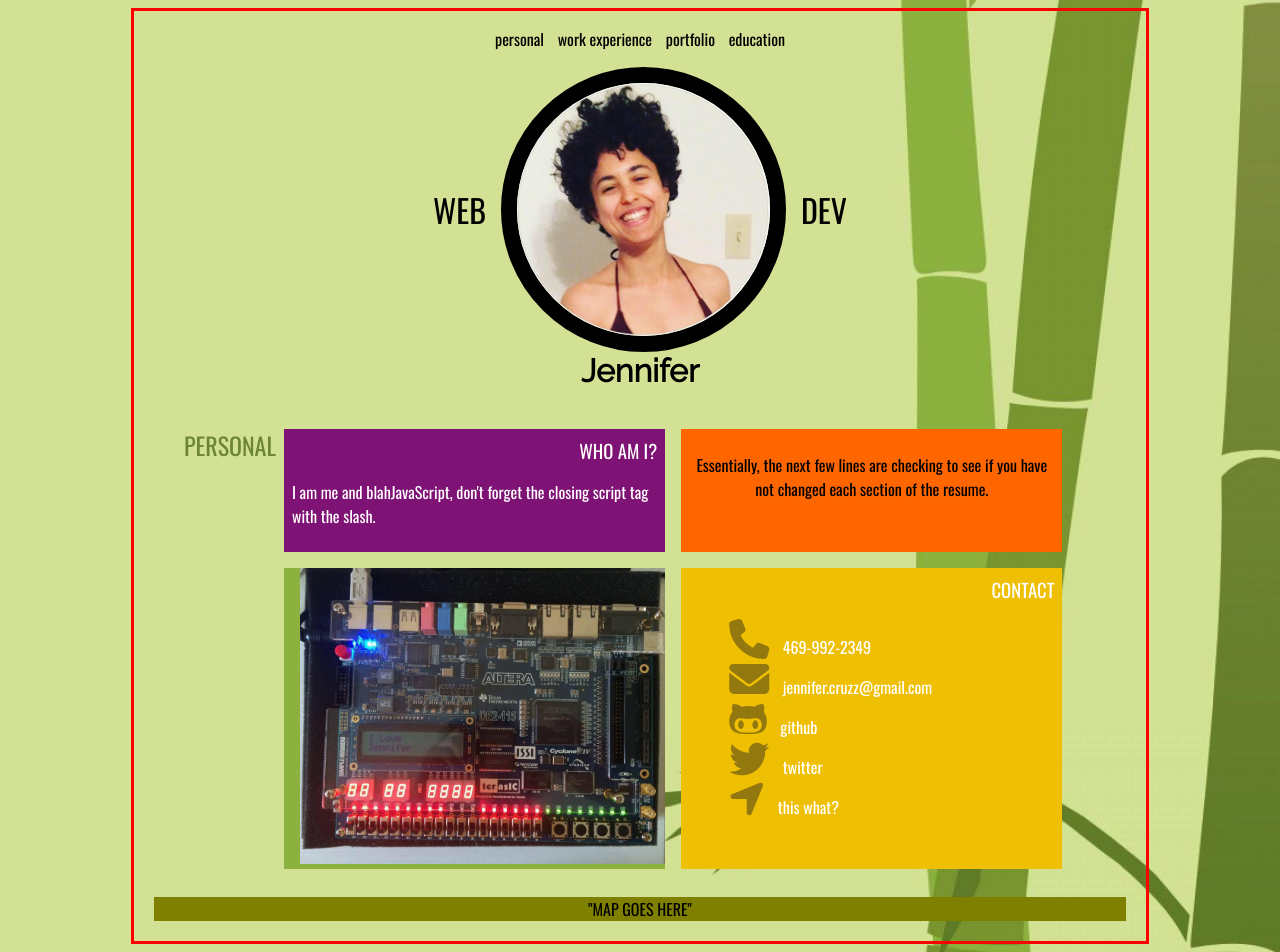
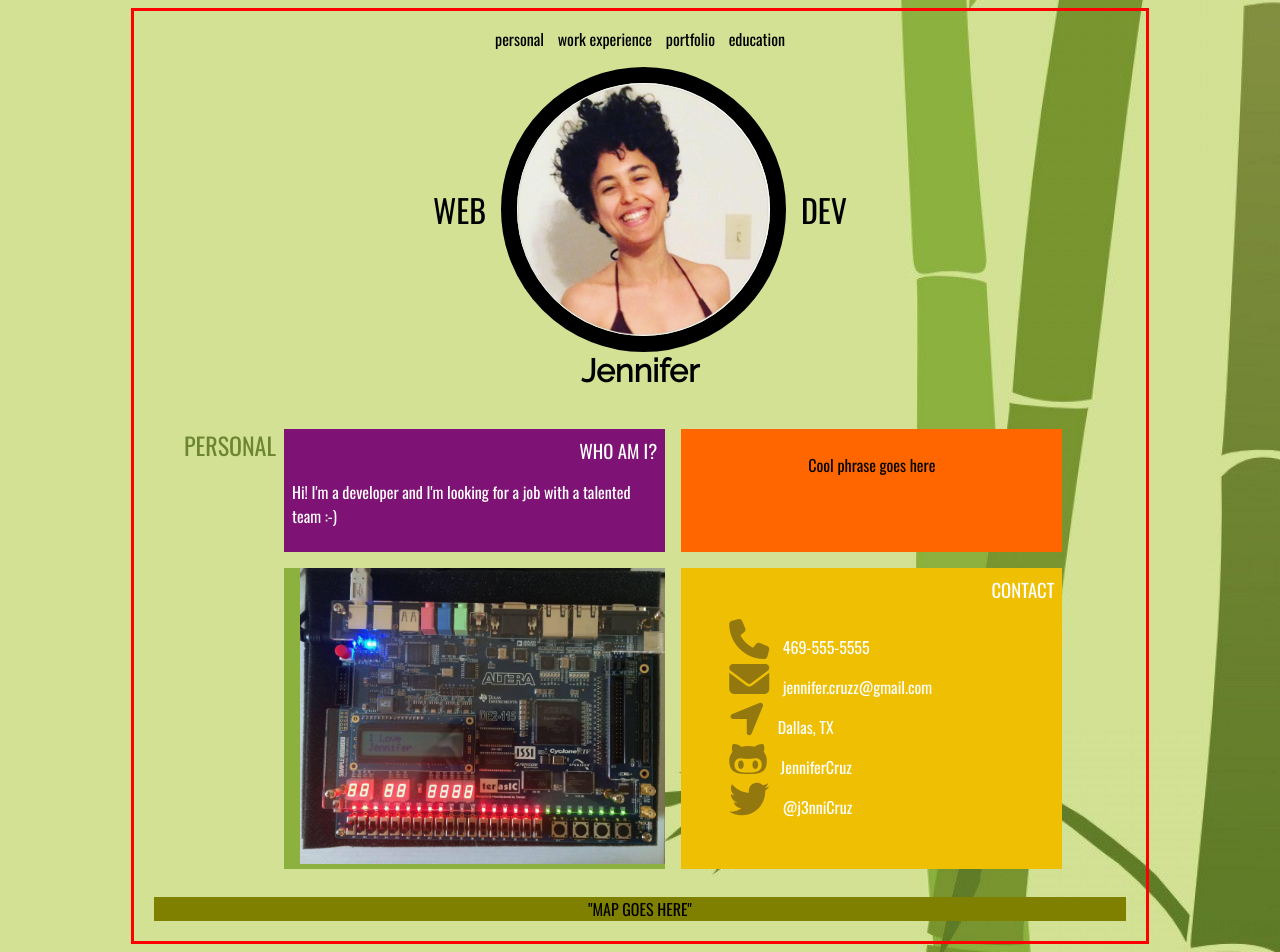
Before and after one commit to JenniferCruz/JenniferCruz.github.io, a plain HTML site: page index.html in a window 1280 px wide. Drawn offline with nearby package versions, Linux system fonts and the light colour scheme.

Commit message:
Feed personal section with resumeBuilder.js

```diff
--- a/css/styles.css
+++ b/css/styles.css
@@ -117,17 +117,11 @@ h2.role {
     color: #6c8532;
 }
 
-.block {
+.flex-block {
   width: 42%;
   padding: 0.5em;
   margin: 0.5em;
   font-weight: 100;
-}
-
-.block-img {
-  width: 42%;
-  margin: 1em;
-  padding-left: 0.5em
 }
 
 .img-clip {
@@ -143,14 +137,14 @@ h2.role {
 }
 
 
-.block h3 {
+.flex-block h3 {
     margin: 0;
     text-align: right;
     text-transform: uppercase;
     font-weight: 100;
 }
 
-.block img {
+.flex-block img {
   width: 100%;
 }
 
@@ -158,9 +152,6 @@ h2.role {
   list-style-type: none;
 }
 
-.contact-section li {
-  /*margin: auto;*/
-}
 
 .fa {
     color: #93780f;
@@ -194,19 +185,18 @@ h2.role {
     justify-content: center;
   }
 
-  .block,
-  .block-img,
+  .flex-block,
   .title,
   .content {
     width: 100%;
   }
 
-  .clip {
-    order: 1;
+  .contact-section {
+    order: 0;
   }
 
-  .contact-section {
-    order: 0;
+  .img-clip {
+    order: 5;
   }
 
   .biopic {
--- a/index.html
+++ b/index.html
@@ -32,40 +32,9 @@
         <div id="header-intro" class="h-intro flex-box">
         </div>
       </div>
-      <div class="personal-info flex-box">
-        <div class="title">
-          <h2>Personal</h2>
-        </div>
-        <div class="line content flex-box">
-          <div id="me-who" class="block violet">
-            <h3>Who am I?</h3>
-            <p>
-              I am me and blahJavaScript, don't forget the closing script tag with the slash.
-            </p>
-          </div>
-          <div id="decor-phrase" class="block clip bright-orange">
-            <p>
-              Essentially, the next few lines are checking to see if you have not
-              changed each section of the resume.
-            </p>
-          </div>
+      <div id="personal-section" class="personal-info flex-box">
 
-          <div id="decor-pic" class="block clip green img-clip">
-            <img src="img/love.jpg" alt="" />
-          </div>
-
-          <div id="contact" class="block contact-section mustard">
-            <h3>Contact</h3>
-              <ul>
-                <li><i class="fa fa-phone" aria-hidden="true"></i> 469-992-2349</li>
-                <li><i class="fa fa-envelope" aria-hidden="true"></i> jennifer.cruzz@gmail.com</li>
-                <li><i class="fa fa-github-alt" aria-hidden="true"></i> github</li>
-                <li><i class="fa fa-twitter" aria-hidden="true"></i> twitter</li>
-                <li><i class="fa fa-location-arrow" aria-hidden="true"></i> this what?</li>
-              </ul>
-          </div>
-        </div>
-        </div>
+      </div>
 
 
       <div class="line skills">
--- a/js/helper.js
+++ b/js/helper.js
@@ -9,20 +9,28 @@ Cameron Pittman
 These are HTML strings. As part of the course, you'll be using JavaScript functions
 replace the %data% placeholder text you see in them.
 */
-var HTMLheaderName = '<h1 class="name">%data%</h1>'
-// var HTMLheaderRole = '<span>%data%</span><hr>';
+var HTMLheaderName = '<h1 class="name">%data%</h1>';
 var HTMLheaderRole = '<h2 class="role">%data%</h2>';
-//
-// var HTMLcontactGeneric = '<li class="flex-item"><span class="orange-text">%contact%</span><span class="white-text">%data%</span></li>';
-// var HTMLmobile = '<li class="flex-item"><span class="orange-text">mobile</span><span class="white-text">%data%</span></li>';
-// var HTMLemail = '<li class="flex-item"><span class="orange-text">email</span><span class="white-text">%data%</span></li>';
-// var HTMLtwitter = '<li class="flex-item"><span class="orange-text">twitter</span><span class="white-text">%data%</span></li>';
-// var HTMLgithub = '<li class="flex-item"><span class="orange-text">github</span><span class="white-text">%data%</span></li>';
+var HTMLPersonalSection = '<div class="title"><h2>Personal</h2></div>'; // myLABEL
+var HTMLPersonalContent = '<div id="personal-content" class="line content flex-box"></div>'; // myLABEL
+var HTMLBucketAbout = '<div id="about-me" class="flex-block violet"></div>';
+var HTMLBucketAboutTitle = '<h3>%data%</h3>';
+var HTMLwelcomeMsg = '<p>%data%</p>';
+var HTMLBucketPhrase = '<div id="decor-phrase" class="flex-block clip-phrase bright-orange"></div>';
+var HTMLBucketPicPersonal = '<div id="decor-pic" class="flex-block green img-clip"></div>';
+var HTMLBucketPic = '<img src="img/love.jpg" alt="" />';
+var HTMLDecorPhrase = '<p>%data%</p>';
+var HTMLBucketContact = '<div id="contact" class="flex-block contact-section mustard"></div>';
+var HTMLBucketContactTitle = '<h3>%data%</h3>';
+var HTMLContactList = '<ul id="contact-list"></ul>';
+var HTMLmobile = '<li><i class="fa fa-phone" aria-hidden="true"></i> %data%</li>';
+var HTMLemail = '<li><i class="fa fa-envelope" aria-hidden="true"></i> %data%</li>';
+var HTMLtwitter = '<li><i class="fa fa-twitter" aria-hidden="true"></i> %data%</li>';
+var HTMLgithub = '<li><i class="fa fa-github-alt" aria-hidden="true"></i> %data%</li>';
+var HTMLlocation = '<li><i class="fa fa-location-arrow" aria-hidden="true"></i> %data%</li>';
+var HTMLbioPic = '<img src="%data%" class="biopic">';
+
 // var HTMLblog = '<li class="flex-item"><span class="orange-text">blog</span><span class="white-text">%data%</span></li>';
-// var HTMLlocation = '<li class="flex-item"><span class="orange-text">location</span><span class="white-text">%data%</span></li>';
-//
-var HTMLbioPic = '<img src="%data%" class="biopic">';
-// var HTMLwelcomeMsg = '<span class="welcome-message">%data%</span>';
 //
 // var HTMLskillsStart = '<h3 id="skills-h3">Skills at a Glance:</h3><ul id="skills" class="flex-box"></ul>';
 // var HTMLskills = '<li class="flex-item"><span class="white-text">%data%</span></li>';
--- a/js/resumeBuilder.js
+++ b/js/resumeBuilder.js
@@ -12,23 +12,35 @@ var bio = {
    "skills" : ["JavaScript", "java", "python", "html/css", "spanish", "italian", "a little bit of french"],
    "biopic" : "./img/me.jpg",
    "display" : function(){
+     // PERSONAL SECTION
      var role_split = this.split_role();
      $("#header-intro").append(HTMLheaderRole.replace("%data%", role_split[0]));
      $("#header-intro").append(HTMLbioPic.replace("%data%", this.biopic));
      $("#header-intro").append(HTMLheaderRole.replace("%data%", role_split[1]));
      $("#header").append(HTMLheaderName.replace("%data%", this.name));
-    //  $("#name-bar").prepend(HTMLheaderRole.replace("%data%", this.role));
-    //  $("#name-bar").prepend(HTMLheaderName.replace("%data%", this.name));
-    //  $("#topContacts").append(HTMLmobile.replace("%data%", this.contacts.mobile));
-    //  $("#topContacts").append(HTMLemail.replace("%data%", this.contacts.email));
-    //  $("#topContacts").append(HTMLtwitter.replace("%data%", this.contacts.github));
-    //  $("#topContacts").append(HTMLgithub.replace("%data%", this.contacts.twitter));
-    //  $("#topContacts").append(HTMLlocation.replace("%data%", this.contacts.location));
-    //  $("#header").append(HTMLwelcomeMsg.replace("%data%", this.welcomeMessage));
+     $("#personal-section").prepend(HTMLPersonalSection);
+     $("#personal-section").append(HTMLPersonalContent);
+     $("#personal-content").append(HTMLBucketAbout);
+       $("#about-me").append(HTMLBucketAboutTitle.replace("%data%", "Who am I?"));
+       $("#about-me").append(HTMLwelcomeMsg.replace("%data%", this.welcomeMessage));
+     $("#personal-content").append(HTMLBucketPhrase);
+      $("#decor-phrase").append(HTMLDecorPhrase.replace("%data%", "Cool phrase goes here"));
+     $("#personal-content").append(HTMLBucketPicPersonal);
+      $("#decor-pic").append(HTMLBucketPic);
+     $("#personal-content").append(HTMLBucketContact);
+      $("#contact").append(HTMLBucketContactTitle.replace("%data%", "Contact"));
+      $("#contact").append(HTMLContactList);
+        $("#contact-list").append(HTMLmobile.replace("%data%", this.contacts.mobile));
+        $("#contact-list").append(HTMLemail.replace("%data%", this.contacts.email));
+        $("#contact-list").append(HTMLlocation.replace("%data%", this.contacts.location));
+        $("#contact-list").append(HTMLgithub.replace("%data%", this.contacts.github));
+        $("#contact-list").append(HTMLtwitter.replace("%data%", this.contacts.twitter));
+      // TODO: SKILLS SECTION
     //  $("#header").append(HTMLskillsStart);
     //  for(var i=0; i<this.skills.length; i++){
     //    $("#skills").append(HTMLskills.replace("%data%", this.skills[i]));
     //  }
+    // TODO: adapt non-default content to work optionally, and required var names to match template
   },
   "split_role" : function(){
     var role_array = this.role.split(" ");
```
